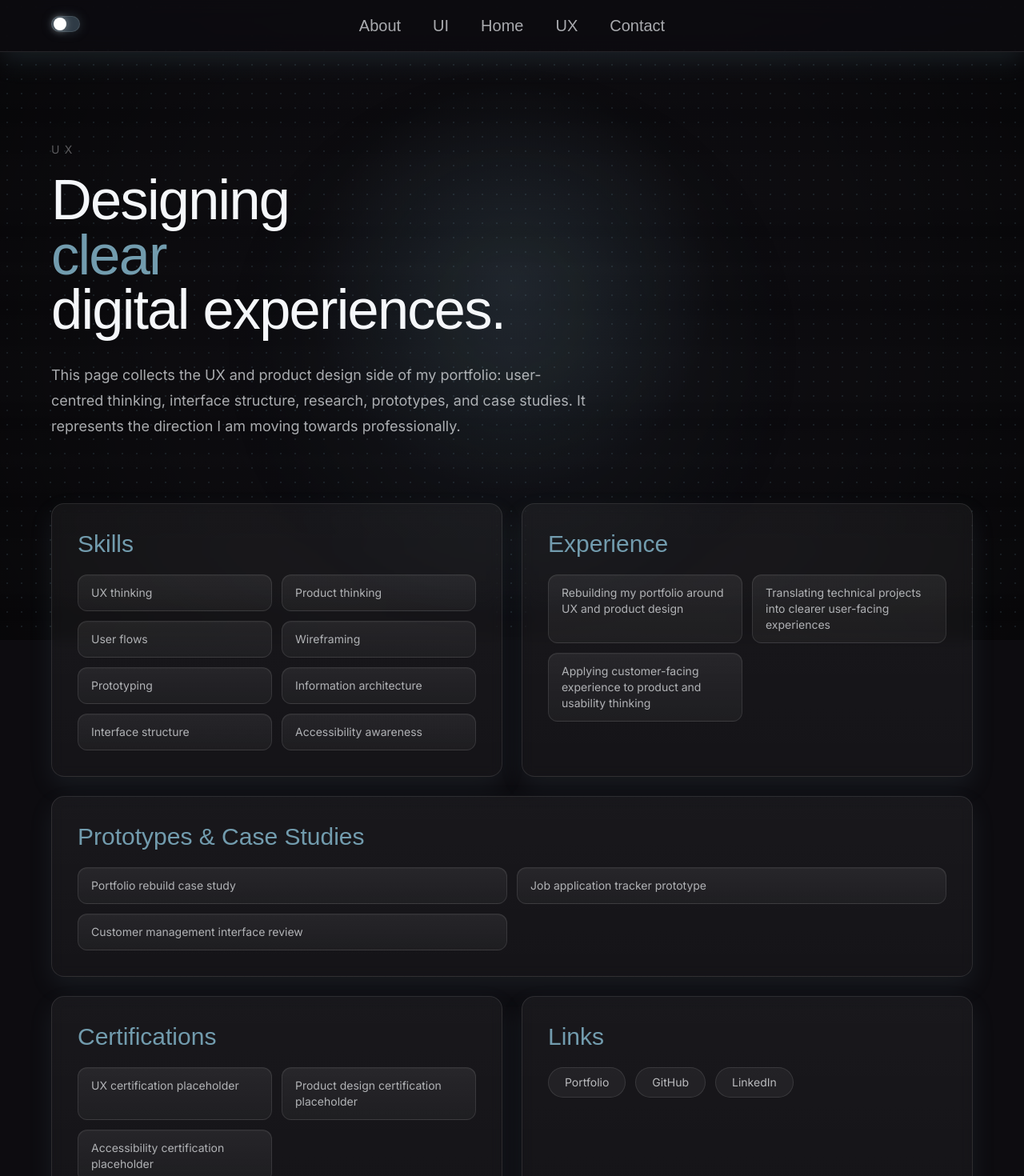
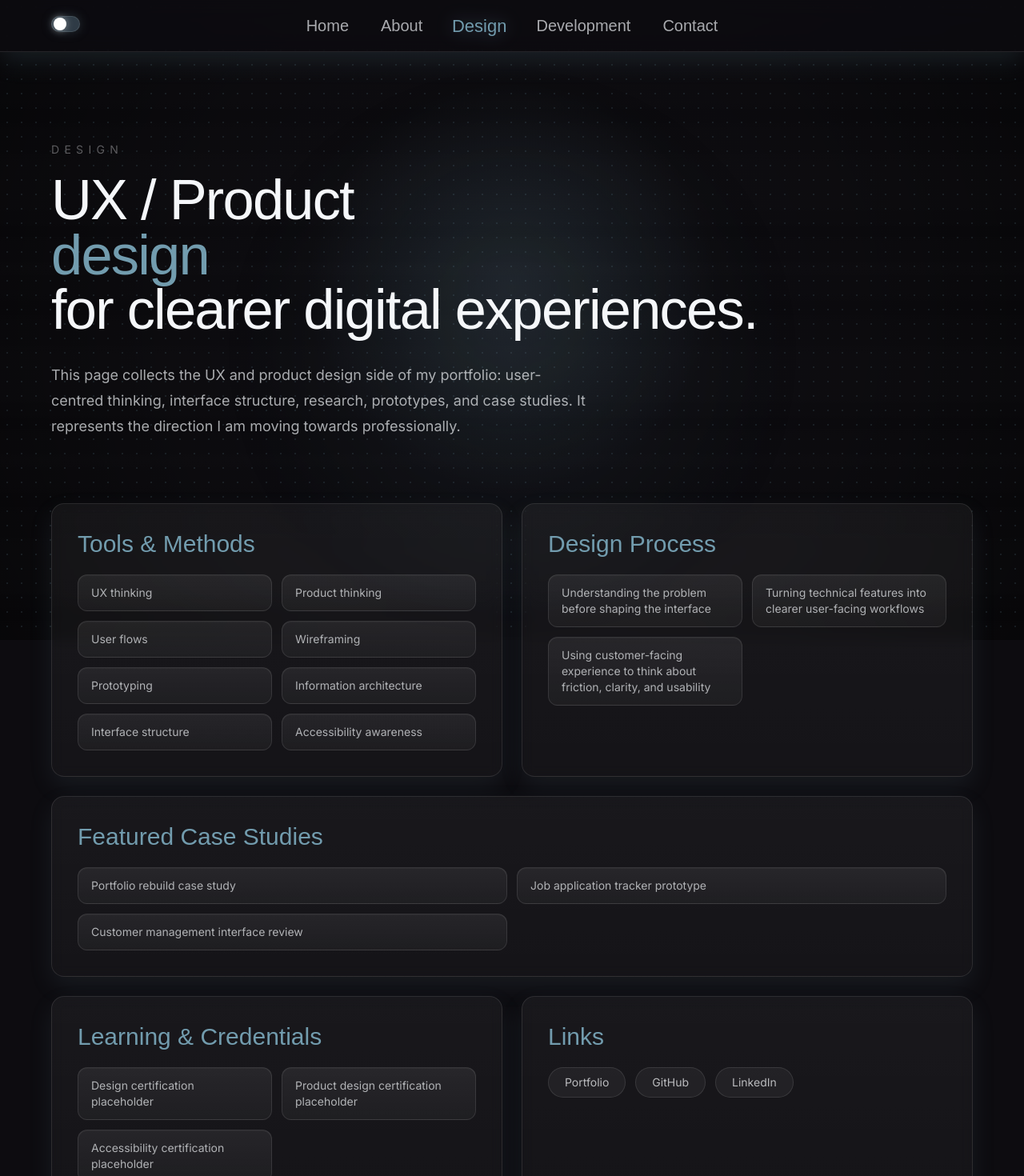
Before and after one commit to Antonelli12/gus-a.dev_portfolio, a Next.js app: page /design in a window 1280 px wide. Shown: the top 1470 px of the page at 80% size. Built offline with nearby package versions, Linux system fonts and the light colour scheme; a web font is replaced by a local one.

Commit message:
feat: restructure portfolio sections and update navigation for improved clarity and organization

```diff
--- /dev/null
+++ b/app/about/page.tsx
@@ -0,0 +1,11 @@
+import { AboutSection } from "@/components/about/about-section";
+import { SiteHeader } from "@/components/layout/site-header";
+
+export default function AboutPage() {
+  return (
+    <>
+      <SiteHeader />
+      <AboutSection />
+    </>
+  );
+}
--- a/app/dev/page.tsx
+++ b/app/development/page.tsx
@@ -1,7 +1,7 @@
 import { DevSection } from "@/components/dev/dev-section";
 import { SiteHeader } from "@/components/layout/site-header";
 
-export default function UiPage() {
+export default function DevelopmentPage() {
   return (
     <>
       <SiteHeader />
--- a/app/page.tsx
+++ b/app/page.tsx
@@ -1,4 +1,3 @@
-import { AboutSection } from "@/components/about/about-section";
 import { HeroSection } from "@/components/home/hero-section";
 import { SiteHeader } from "@/components/layout/site-header";
 
@@ -7,7 +6,6 @@ export default function HomePage() {
     <>
       <SiteHeader />
       <HeroSection />
-      <AboutSection />
     </>
   );
 }
--- a/components/dev/dev-section.tsx
+++ b/components/dev/dev-section.tsx
@@ -6,7 +6,7 @@ import {
   devProjects,
   devSection,
   devSkills,
-} from "@/data/dev";
+} from "@/data/development";
 import {
   sectionEyebrowClassName,
   sectionSummaryClassName,
--- a/components/home/hero-section.tsx
+++ b/components/home/hero-section.tsx
@@ -1,18 +1,29 @@
+import Link from "next/link";
 import { TypedGreeting } from "@/components/home/typed-greeting";
 
 export function HeroSection() {
   return (
     <section
-    id="home"
-    className="flex min-h-screen flex-col items-center justify-center px-6 text-center">
+      id="home"
+      className="flex min-h-screen flex-col items-center justify-center px-6 text-center"
+    >
       <TypedGreeting />
 
-      <a
-        className="ui-button mt-10 rounded-full px-6 py-3 text-sm backdrop-blur-sm transition"
-        href="#about"
-      >
-        View my work ↓
-      </a>
+      <div className="mt-10 flex flex-wrap justify-center gap-3">
+        <Link
+          className="ui-button rounded-full px-6 py-3 text-sm backdrop-blur-sm transition"
+          href="/design"
+        >
+          View design work
+        </Link>
+
+        <Link
+          className="ui-button rounded-full px-6 py-3 text-sm backdrop-blur-sm transition"
+          href="/development"
+        >
+          View development work
+        </Link>
+      </div>
     </section>
   );
 }
--- a/components/layout/nav-links.tsx
+++ b/components/layout/nav-links.tsx
@@ -1,70 +1,25 @@
 "use client";
 
-import { useEffect, useState } from "react";
+import Link from "next/link";
+import { usePathname } from "next/navigation";
 import { headingFont } from "@/app/fonts";
 import { mainNavigation } from "@/lib/navigation";
 
 export function NavLinks() {
-  const [activeSection, setActiveSection] = useState("home");
-
-  useEffect(() => {
-    function updateActiveSection() {
-      const sectionPositions = mainNavigation
-        .map((item) => {
-          const sectionId = item.href.replace("#", "");
-          const section = document.getElementById(sectionId);
-
-          if (!section) {
-            return null;
-          }
-
-          return {
-            id: sectionId,
-            top: section.offsetTop,
-          };
-        })
-        .filter((section): section is { id: string; top: number } => {
-          return section !== null;
-        })
-        .sort((a, b) => a.top - b.top);
-
-      const navbarOffset = 80;
-      const scrollPosition = window.scrollY + navbarOffset;
-
-      let currentSection = "home";
-
-      for (const section of sectionPositions) {
-        if (section.top <= scrollPosition) {
-          currentSection = section.id;
-        }
-      }
-
-      setActiveSection(currentSection);
-    }
-
-    updateActiveSection();
-
-    window.addEventListener("scroll", updateActiveSection, { passive: true });
-    window.addEventListener("resize", updateActiveSection);
-    window.addEventListener("hashchange", updateActiveSection);
-
-    return () => {
-      window.removeEventListener("scroll", updateActiveSection);
-      window.removeEventListener("resize", updateActiveSection);
-      window.removeEventListener("hashchange", updateActiveSection);
-    };
-  }, []);
+  const pathname = usePathname();
 
   return (
     <nav aria-label="Main navigation">
       <ul className="flex items-center justify-center gap-8 sm:gap-10">
         {mainNavigation.map((item) => {
-          const sectionId = item.href.replace("#", "");
-          const isActive = activeSection === sectionId;
+          const isActive =
+            item.href === "/"
+              ? pathname === "/"
+              : pathname.startsWith(item.href);
 
           return (
             <li key={item.href}>
-              <a
+              <Link
                 href={item.href}
                 aria-current={isActive ? "page" : undefined}
                 className={`${headingFont.className} inline-block text-lg transition duration-200 sm:text-xl ${
@@ -74,7 +29,7 @@ export function NavLinks() {
                 }`}
               >
                 {item.label}
-              </a>
+              </Link>
             </li>
           );
         })}
--- a/data/design.ts
+++ b/data/design.ts
@@ -1,14 +1,14 @@
 export const designSection = {
-  eyebrow: "UX",
-  titleStart: "Designing",
-  titleHighlight: "clear",
-  titleEnd: "digital experiences.",
+  eyebrow: "Design",
+  titleStart: "UX / Product",
+  titleHighlight: "design",
+  titleEnd: "for clearer digital experiences.",
   intro:
     "This page collects the UX and product design side of my portfolio: user-centred thinking, interface structure, research, prototypes, and case studies. It represents the direction I am moving towards professionally.",
 };
 
 export const designSkills = {
-  title: "Skills",
+  title: "Tools & Methods",
   items: [
     "UX thinking",
     "Product thinking",
@@ -22,16 +22,16 @@ export const designSkills = {
 };
 
 export const designExperience = {
-  title: "Experience",
+  title: "Design Process",
   items: [
-    "Rebuilding my portfolio around UX and product design",
-    "Translating technical projects into clearer user-facing experiences",
-    "Applying customer-facing experience to product and usability thinking",
+    "Understanding the problem before shaping the interface",
+    "Turning technical features into clearer user-facing workflows",
+    "Using customer-facing experience to think about friction, clarity, and usability",
   ],
 };
 
 export const designCaseStudies = {
-  title: "Prototypes & Case Studies",
+  title: "Featured Case Studies",
   items: [
     "Portfolio rebuild case study",
     "Job application tracker prototype",
@@ -40,9 +40,9 @@ export const designCaseStudies = {
 };
 
 export const designCertifications = {
-  title: "Certifications",
+  title: "Learning & Credentials",
   items: [
-    "UX certification placeholder",
+    "Design certification placeholder",
     "Product design certification placeholder",
     "Accessibility certification placeholder",
   ],
--- a/data/dev.ts
+++ b/data/development.ts
@@ -1,14 +1,14 @@
 export const devSection = {
-  eyebrow: "UI",
-  titleStart: "Frontend",
-  titleHighlight: "implementation",
-  titleEnd: "with product context.",
+  eyebrow: "Development",
+  titleStart: "Building",
+  titleHighlight: "interfaces",
+  titleEnd: "with design context.",
   intro:
-    "This page collects the development skills I still want to keep close to my UX and product design work: React, interface structure, API integration, and translating ideas into working screens.",
+    "This page collects the development side of my portfolio: frontend implementation, React components, API integration, responsive layouts, and the technical constraints behind usable digital products.",
 };
 
 export const devSkills = {
-  title: "Skills",
+  title: "Frontend Implementation",
   items: [
     "React components",
     "JavaScript / TypeScript",
@@ -20,16 +20,16 @@ export const devSkills = {
 };
 
 export const devExperience = {
-  title: "Experience",
+  title: "Design Intent & Technical Constraints",
   items: [
-    "Built React interfaces during full-stack project work",
-    "Integrated frontend views with REST APIs",
-    "Worked with form handling, validation, and user-facing workflows",
+    "I understand how design decisions translate into working interfaces",
+    "I can work with APIs, forms, validation, and user-facing workflows",
+    "I use technical awareness to make design ideas more realistic and buildable",
   ],
 };
 
 export const devProjects = {
-  title: "Projects",
+  title: "Technical Projects",
   items: [
     "Portfolio rebuild",
     "Customer and account management interface",
@@ -38,7 +38,7 @@ export const devProjects = {
 };
 
 export const devCertifications = {
-  title: "Certifications",
+  title: "Learning & Credentials",
   items: [
     "Frontend certification placeholder",
     "JavaScript certification placeholder",
--- a/lib/navigation.ts
+++ b/lib/navigation.ts
@@ -1,19 +1,19 @@
 export const mainNavigation = [
   {
-    label: "About",
-    href: "/#about",
+    label: "Home",
+    href: "/",
   },
   {
-    label: "UI",
-    href: "/dev",
+    label: "About",
+    href: "/about",
   },
   {
-    label: "Home",
-    href: "/#home",
+    label: "Design",
+    href: "/design",
   },
   {
-    label: "UX",
-    href: "/design",
+    label: "Development",
+    href: "/development",
   },
   {
     label: "Contact",
```
